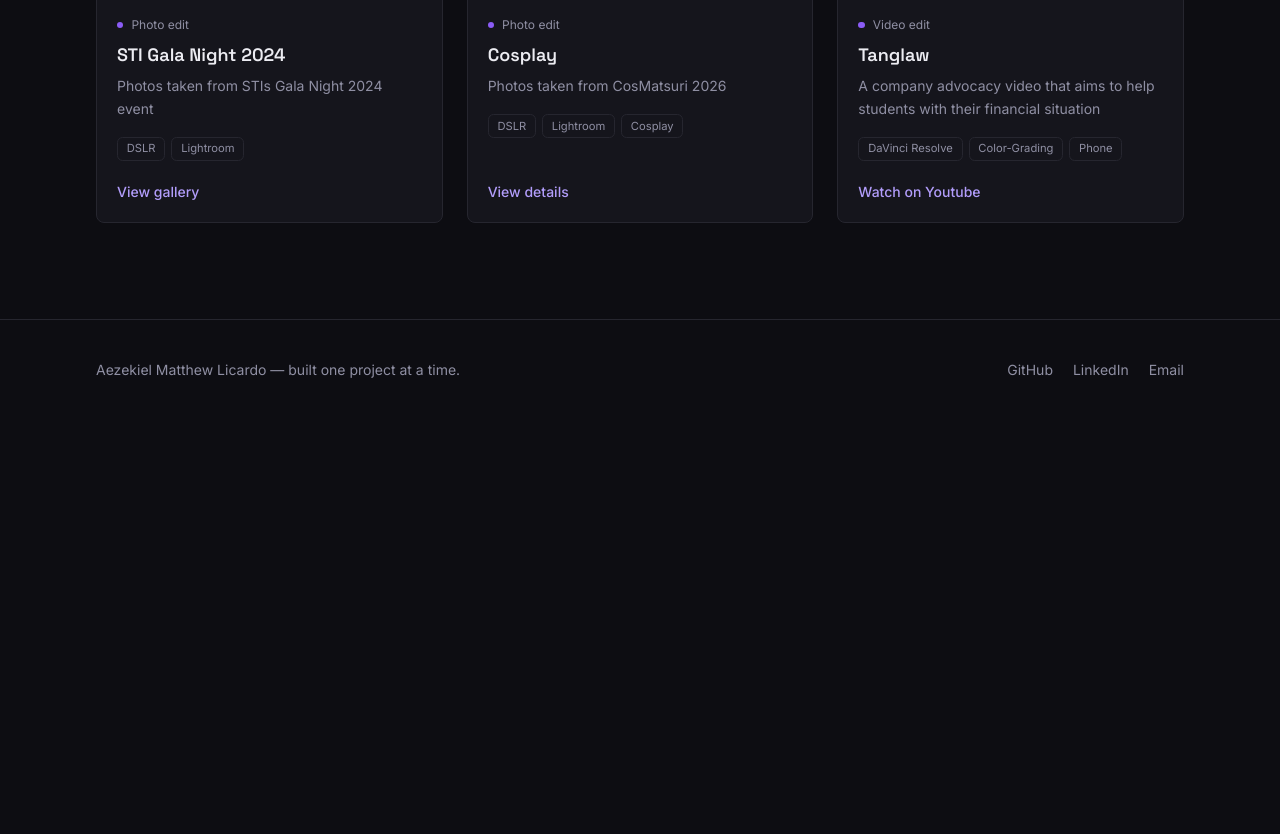
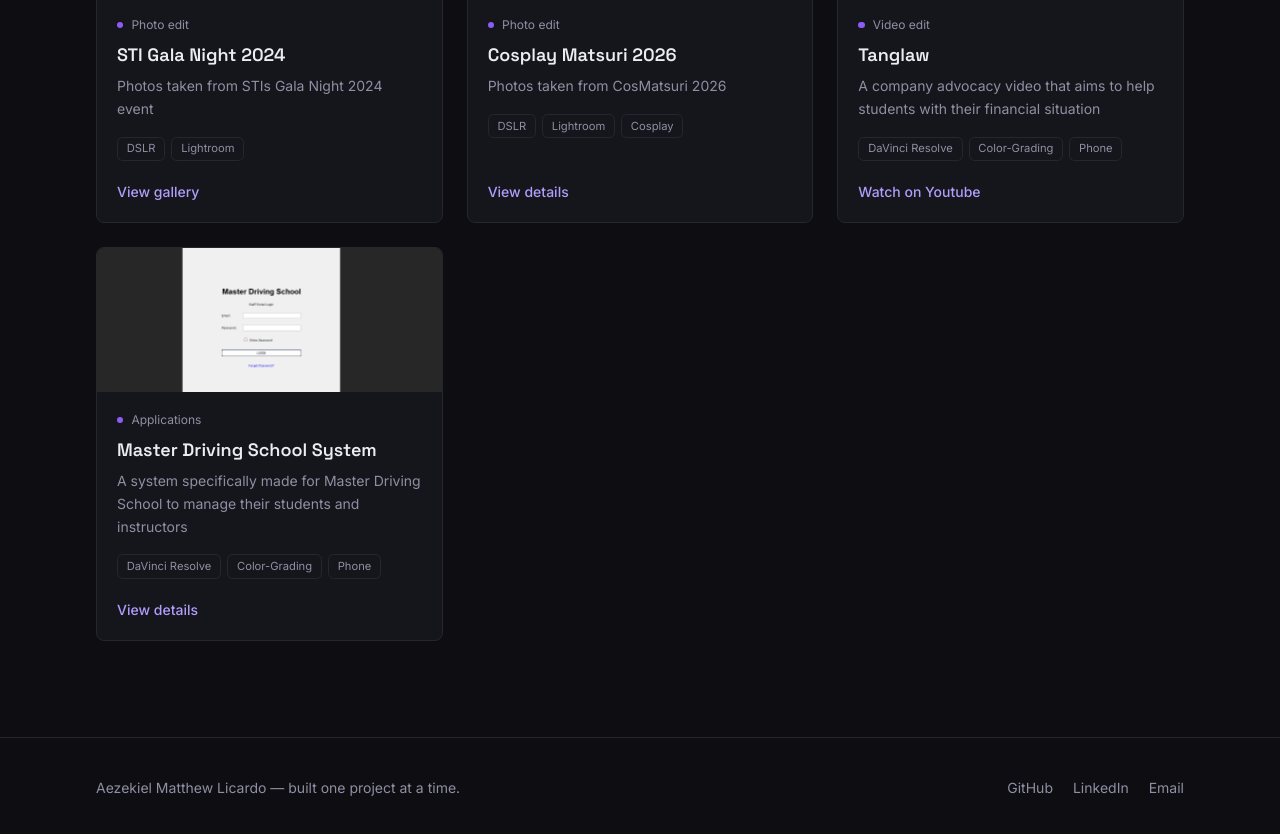
Before and after one commit to Polligazer/Portfolio, a website: page index.html in a window 1280 px wide. Shown: the part 1831-2665 px from the top of the page. Before the commit the page ends 2251 px from the top, so only its background shows below. Drawn offline with Linux system fonts and the light colour scheme.

Commit message:
Added mds on apps category

```diff
--- a/index.html
+++ b/index.html
@@ -263,7 +263,7 @@
     },
     {
       id: 'cos',
-      title: 'Cosplay ',
+      title: 'Cosplay Matsuri 2026',
       category: 'photo',
       categoryLabel: 'Photo edit',
       description: 'Photos taken from CosMatsuri 2026',
@@ -300,6 +300,33 @@
       linkHref: 'https://youtu.be/aLXUnKOZDbY0',
       icon: 'video',
       youtubeUrl: 'aLXUnKOZDbY'
+    },
+    {
+      id: 'mds',
+      title: 'Master Driving School System',
+      category: 'apps',
+      categoryLabel: 'Applications',
+      description: 'A system specifically made for Master Driving School to manage their students and instructors',
+      image: 'assets/photos/mds/1.png',
+      gallery: [
+      'assets/photos/mds/1.png',
+      'assets/photos/mds/2.png',
+      'assets/photos/mds/3.png',
+      'assets/photos/mds/4.png',
+      'assets/photos/mds/5.png',
+      'assets/photos/mds/6.png',
+      'assets/photos/mds/7.png',
+      'assets/photos/mds/8.png',
+      'assets/photos/mds/9.png',
+      'assets/photos/mds/10.png'
+      ],
+      features: [
+        'Videography and editing made by me',
+        'Basic audio mixing and color grading',
+        'Used phone for videography'
+      ],
+      tags: ['DaVinci Resolve', 'Color-Grading', 'Phone'],
+      icon: 'apps',
     }
   ];
 
@@ -485,7 +512,7 @@
         </iframe>`;
     }
     // 2. PHOTO EDIT GALLERY DISPLAY (Click image for Fullscreen Lightbox)
-    else if (p.category === 'photo' && p.gallery && p.gallery.length > 0) {
+    else if (p.gallery && p.gallery.length > 0) {
       let activeIdx = 0;
       thumbEl.innerHTML = `
         <div class="relative w-full h-full flex items-center justify-center bg-black/30 rounded-md overflow-hidden group">
```
Also changed, not shown: assets/photos/mds/1.png (added), assets/photos/mds/10.png (added), assets/photos/mds/2.png (added), assets/photos/mds/3.png (added), assets/photos/mds/4.png (added), assets/photos/mds/5.png (added), assets/photos/mds/6.png (added), assets/photos/mds/7.png (added), assets/photos/mds/8.png (added), assets/photos/mds/9.png (added).
